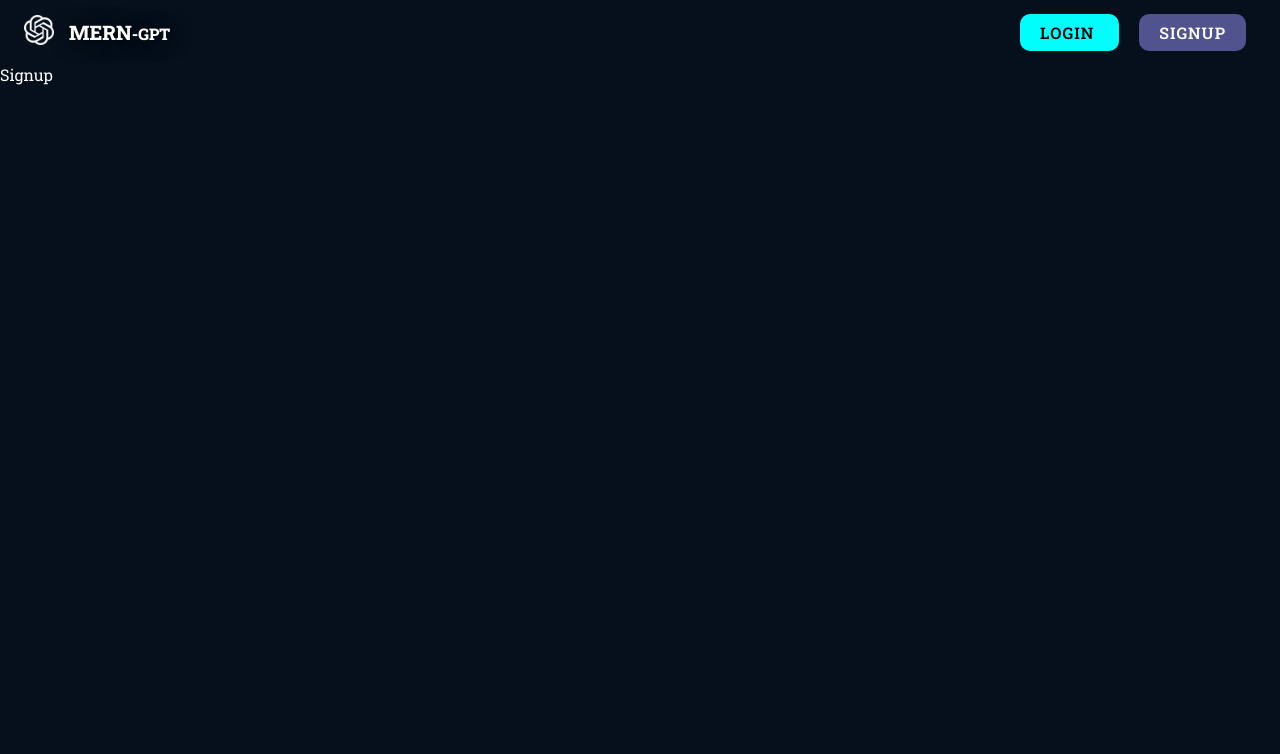
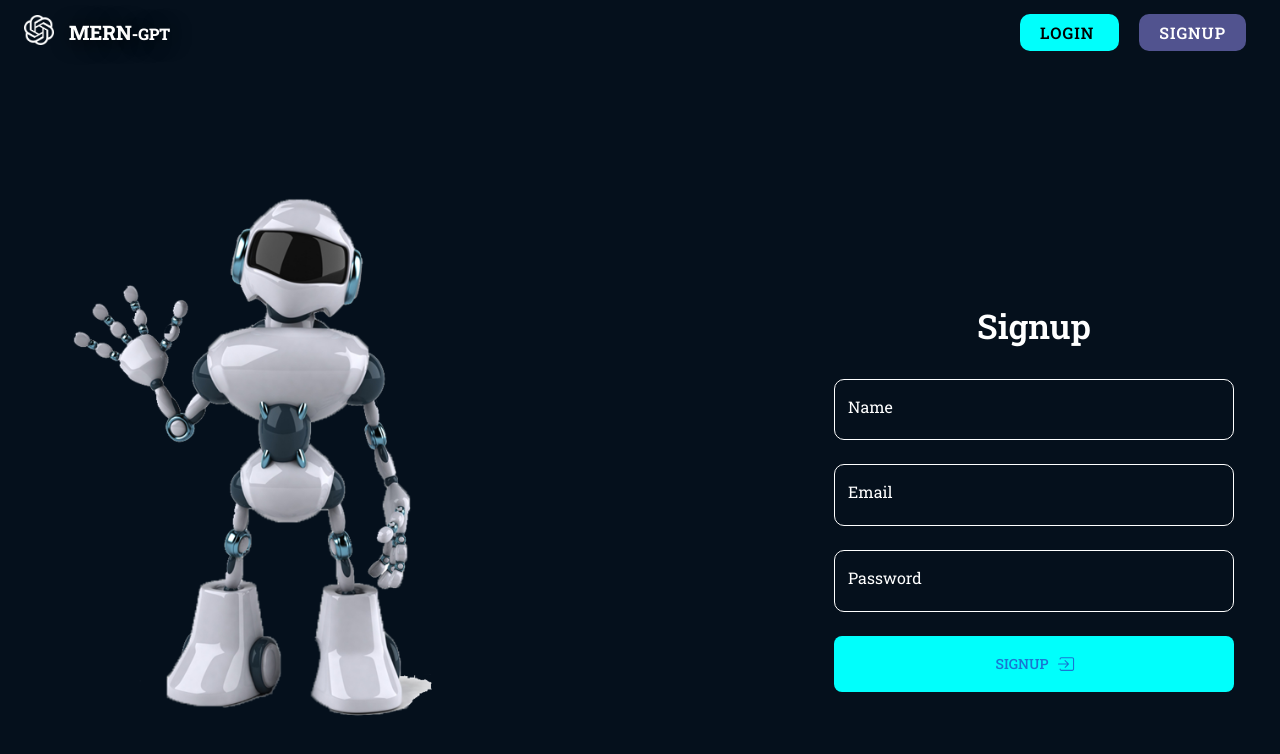
Before and after one commit to DMuhammad/chatbot-app, a React (Vite) app in the folder frontend/: page /signup in a window 1280 px wide. Shown: the top 754 px of the page. Built offline with nearby package versions, Linux system fonts and the light colour scheme; no server answers.

Commit message:
feat: signup user

```diff
--- a/frontend/src/context/AuthContext.tsx
+++ b/frontend/src/context/AuthContext.tsx
@@ -9,6 +9,7 @@ import {
   checkAuthStatus,
   loginUser,
   logoutUser,
+  signupUser,
 } from "../helpers/api-communicator";
 
 type User = {
@@ -50,7 +51,15 @@ const AuthProvider = ({ children }: { children: ReactNode }) => {
       setIsLoggedIn(true);
     }
   };
-  const signup = async (name: string, email: string, password: string) => {};
+  const signup = async (name: string, email: string, password: string) => {
+    const data = await signupUser(name, email, password);
+
+    if (data) {
+      setUser(null);
+      setIsLoggedIn(false);
+      window.location.href = "/login";
+    }
+  };
   const logout = async () => {
     await logoutUser();
     setUser(null);
--- a/frontend/src/helpers/api-communicator.ts
+++ b/frontend/src/helpers/api-communicator.ts
@@ -1,4 +1,14 @@
 import axios from "axios";
+
+const signupUser = async (name: string, email: string, password: string) => {
+  const res = await axios.post("/user/signup", { name, email, password });
+  if (res.status !== 201) {
+    throw new Error("Unable to signup");
+  }
+
+  const data = await res.data;
+  return data;
+};
 
 const loginUser = async (email: string, password: string) => {
   const res = await axios.post("/user/login", { email, password });
@@ -65,6 +75,7 @@ const deleteUserChats = async () => {
 };
 
 export {
+  signupUser,
   loginUser,
   logoutUser,
   checkAuthStatus,
--- a/frontend/src/pages/Chat.tsx
+++ b/frontend/src/pages/Chat.tsx
@@ -115,7 +115,8 @@ const Chat = () => {
             }}
           >
             {auth?.user?.name[0]}
-            {auth?.user?.name.split(" ")[1][0]}
+            {auth?.user?.name.includes(" ") &&
+              auth?.user?.name.split(" ")[1][0]}
           </Avatar>
           <Typography
             sx={{
--- a/frontend/src/pages/Signup.tsx
+++ b/frontend/src/pages/Signup.tsx
@@ -1,7 +1,102 @@
-import React from "react";
+import { Box, Button, Typography } from "@mui/material";
+import { IoIosLogIn } from "react-icons/io";
+import CustomizedInput from "../components/Shared/CustomizedInput";
+import React, { useEffect } from "react";
+import toast from "react-hot-toast";
+import { UseAuth } from "../context/AuthContext";
+import { useNavigate } from "react-router-dom";
 
 const Signup = () => {
-  return <div>Signup</div>;
+  const navigate = useNavigate();
+  const auth = UseAuth();
+  const handleSubmit = async (e: React.FormEvent<HTMLFormElement>) => {
+    e.preventDefault();
+    const formData = new FormData(e.currentTarget);
+    const name = formData.get("name") as string;
+    const email = formData.get("email") as string;
+    const password = formData.get("password") as string;
+
+    try {
+      toast.loading("Signing Up", { id: "signup" });
+      await auth?.signup(name, email, password);
+      toast.success("Signed Up Successfully", { id: "signup" });
+    } catch (error) {
+      console.log(error);
+      toast.error("Signing Up Failed", { id: "signup" });
+    }
+  };
+
+  useEffect(() => {
+    if (auth?.user && auth.isLoggedIn) {
+      return navigate("/chat");
+    }
+  }, [auth]);
+
+  return (
+    <Box width={"100%"} height={"100%"} display={"flex"} flex={1}>
+      <Box padding={8} mt={8} display={{ md: "flex", sm: "none", xs: "none" }}>
+        <img src="airobot.png" alt="AI Robot" style={{ width: "400px" }} />
+      </Box>
+      <Box
+        display={"flex"}
+        flex={{ xs: 1, md: 0.5 }}
+        justifyContent={"center"}
+        alignItems={"center"}
+        padding={2}
+        ml={"auto"}
+        mt={16}
+      >
+        <form
+          onSubmit={handleSubmit}
+          style={{
+            margin: "auto",
+            padding: "30px",
+            boxShadow: "10 px 10px 20px #000",
+            borderRadius: "10px",
+            border: "none",
+          }}
+        >
+          <Box
+            sx={{
+              display: "flex",
+              flexDirection: "column",
+              justifyContent: "center",
+            }}
+          >
+            <Typography
+              variant="h4"
+              textAlign={"center"}
+              padding={2}
+              fontWeight={600}
+            >
+              Signup
+            </Typography>
+            <CustomizedInput label="Name" name="name" type="name" />
+            <CustomizedInput label="Email" name="email" type="email" />
+            <CustomizedInput label="Password" name="password" type="password" />
+            <Button
+              type="submit"
+              sx={{
+                px: 2,
+                py: 2,
+                mt: 2,
+                width: "400px",
+                borderRadius: 2,
+                bgcolor: "#00fffc",
+                ":hover": {
+                  bgcolor: "white",
+                  color: "black",
+                },
+              }}
+              endIcon={<IoIosLogIn />}
+            >
+              Signup
+            </Button>
+          </Box>
+        </form>
+      </Box>
+    </Box>
+  );
 };
 
 export default Signup;
```
Also changed, not shown: 1 other file (tests, documents, lock files or other folders).
